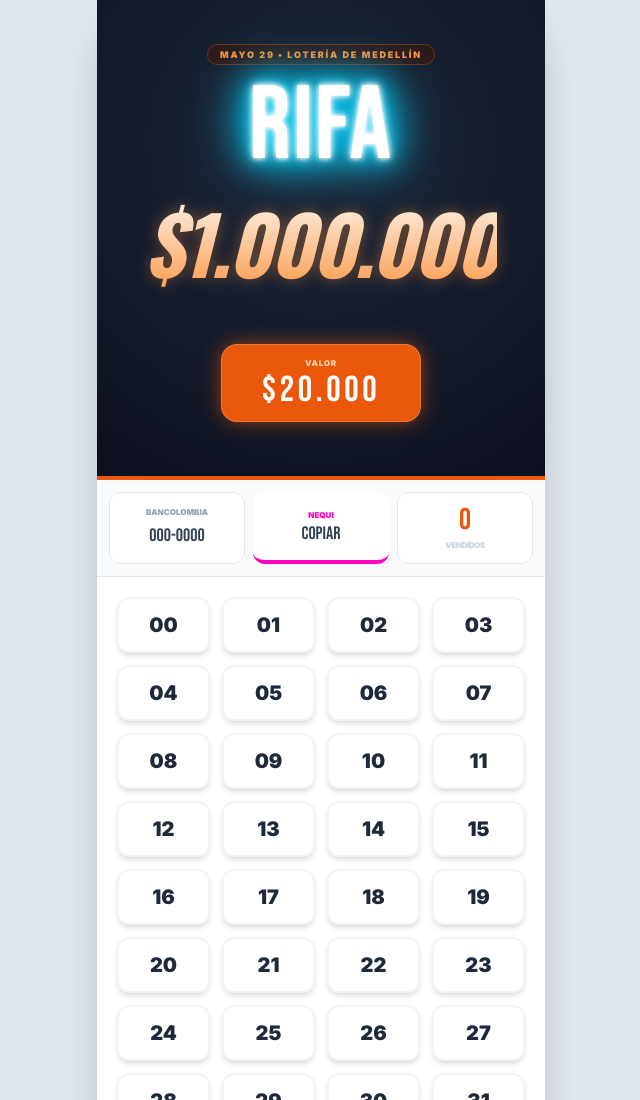
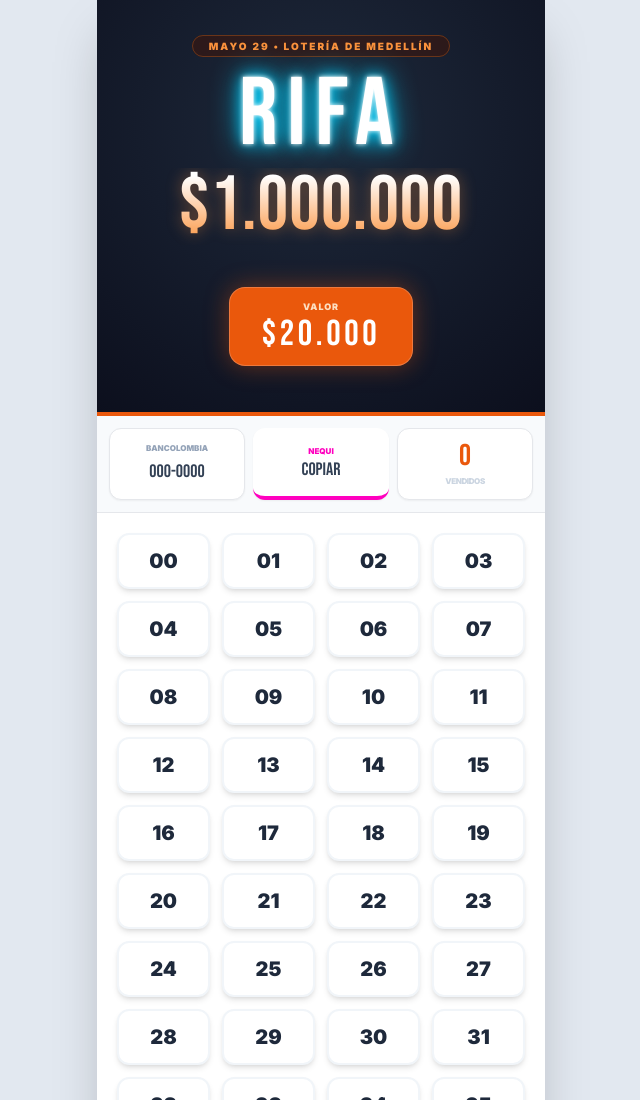
Before and after one commit to diearalvz/Rifa, a plain HTML site: page index.html in a window 1280 px wide. Shown: the top 1100 px of the page, without its empty margins (319-959 px from the left). Drawn offline with nearby package versions, Linux system fonts and the light colour scheme; no server answers.

Commit message:
Update index.html

```diff
--- a/index.html
+++ b/index.html
@@ -153,24 +153,21 @@
 
         body { font-family: 'Inter', sans-serif; overflow-x: hidden; }
         .font-title { font-family: 'Bebas Neue', cursive; }
-        .font-prize { font-family: 'Oswald', sans-serif; }
+        .font-prize { font-family: 'Bebas Neue', cursive; }
 
-        /* NEÓN AZUL REFORZADO */
+        /* NEÓN AZUL */
         .neon-rifa {
             font-family: 'Bebas Neue', cursive;
-            font-size: clamp(4rem, 18vw, 6.5rem);
+            font-size: clamp(3.5rem, 16vw, 6rem);
             color: #fff;
             text-transform: uppercase;
             letter-spacing: 2px;
             display: inline-block;
-            line-height: 0.9;
+            line-height: 1;
             text-shadow:
                 0 0 5px #fff,
-                0 0 10px #fff,
-                0 0 20px #00d2ff,
-                0 0 40px #00d2ff,
-                0 0 60px #00d2ff;
-            filter: drop-shadow(0 0 10px rgba(0, 210, 255, 0.4));
+                0 0 15px #00d2ff,
+                0 0 30px #00d2ff;
         }
 
         .header-rifa {
@@ -178,22 +175,34 @@
             background-image: radial-gradient(circle at 50% 30%, #1e293b 0%, #0c0f1d 100%);
         }
 
-        /* AJUSTE PARA QUE EL MONTO NO SE CORTE */
+        /* AJUSTE PARA EL PREMIO (SIN CURSIVA) */
+        .prize-container {
+            display: flex;
+            align-items: center;
+            justify-content: center;
+            width: 100%;
+            padding: 0 15px;
+            overflow: hidden;
+        }
+
         .prize-glow {
-            font-size: clamp(2.2rem, 13vw, 5rem); /* Reducido el tamaño mínimo para pantallas muy pequeñas */
-            font-weight: 900;
-            background: linear-gradient(180deg, #fff 0%, #fb923c 100%);
+            font-size: min(14vw, 4.8rem);
+            font-weight: normal; /* Bebas ya es gruesa */
+            font-family: 'Bebas Neue', cursive;
+            background: linear-gradient(180deg, #fff 10%, #fb923c 100%);
             -webkit-background-clip: text;
             -webkit-text-fill-color: transparent;
             filter: drop-shadow(0 0 8px rgba(251, 146, 60, 0.4));
             white-space: nowrap;
-            letter-spacing: -2px; /* Espaciado más apretado para que quepa */
-            display: inline-block;
+            letter-spacing: 1px;
+            line-height: 1;
+            margin: 0;
+            font-style: normal; /* Eliminada la cursiva */
         }
 
         .valor-cupo-tag {
             background: #ea580c;
-            box-shadow: 0 0 20px rgba(234, 88, 12, 0.6);
+            box-shadow: 0 0 25px rgba(234, 88, 12, 0.4);
             transform: translateY(10px);
         }
     </style>
@@ -203,44 +212,44 @@
     <div class="max-w-md mx-auto bg-white min-h-screen shadow-2xl flex flex-col overflow-x-hidden">
 
         <!-- HEADER -->
-        <div class="header-rifa pt-10 pb-16 text-center border-b-4 border-orange-600 relative">
+        <div class="header-rifa pt-8 pb-14 text-center border-b-4 border-orange-600 relative">
 
-            <div class="mb-4">
-                <span class="bg-orange-950/50 border border-orange-500/30 text-orange-400 text-[9px] font-black px-3 py-1 rounded-full tracking-[0.2em] uppercase">
+            <div class="mb-3">
+                <span class="bg-orange-950/50 border border-orange-500/30 text-orange-400 text-[10px] font-black px-4 py-1 rounded-full tracking-[0.2em] uppercase">
                     MAYO 29 • LOTERÍA DE MEDELLÍN
                 </span>
             </div>
 
             <!-- RIFA NEÓN -->
-            <div class="mb-2">
-                <h1 class="neon-rifa">RIFA</h1>
+            <div class="mb-1">
+                <h1 class="neon-rifa tracking-widest">RIFA</h1>
             </div>
 
-            <!-- PREMIO - AJUSTADO PARA NO CORTARSE -->
-            <div class="w-full overflow-hidden px-2 mb-8">
-                <p class="font-prize prize-glow uppercase italic">
+            <!-- PREMIO -->
+            <div class="prize-container mb-8">
+                <p class="prize-glow">
                     $1.000.000
                 </p>
             </div>
 
             <!-- VALOR CUPO -->
-            <div class="inline-flex flex-col valor-cupo-tag px-10 py-3 rounded-2xl border border-white/20">
-                <span class="text-[8px] font-black text-orange-100 uppercase tracking-widest mb-1 opacity-80">VALOR</span>
+            <div class="inline-flex flex-col valor-cupo-tag px-8 py-3 rounded-2xl border border-white/20">
+                <span class="text-[9px] font-black text-orange-100 uppercase tracking-widest mb-1 opacity-90">VALOR</span>
                 <span class="font-title text-4xl text-white tracking-widest leading-none">$20.000</span>
             </div>
         </div>
 
         <!-- ACCESOS RÁPIDOS -->
         <div class="grid grid-cols-3 gap-2 p-3 bg-slate-50 border-b">
-            <div onclick="copiarTexto('000-0000', 'bc-lbl')" class="bg-white p-3 rounded-xl border flex flex-col items-center justify-center cursor-pointer active:scale-95 transition-all">
+            <div onclick="copiarTexto('000-0000', 'bc-lbl')" class="bg-white p-3 rounded-xl border flex flex-col items-center justify-center cursor-pointer active:scale-95 transition-all shadow-sm">
                 <span id="bc-lbl" class="text-[8px] font-black text-slate-400 uppercase mb-1">BANCOLOMBIA</span>
                 <span class="font-title text-lg text-slate-700">000-0000</span>
             </div>
-            <div onclick="copiarTexto('300 000 0000', 'nq-lbl')" class="bg-white p-3 rounded-xl border-b-4 border-b-[#FF00BF] flex flex-col items-center justify-center cursor-pointer active:scale-95 transition-all text-center">
+            <div onclick="copiarTexto('300 000 0000', 'nq-lbl')" class="bg-white p-3 rounded-xl border-b-4 border-b-[#FF00BF] flex flex-col items-center justify-center cursor-pointer active:scale-95 transition-all text-center shadow-sm">
                 <span id="nq-lbl" class="text-[8px] font-black text-[#FF00BF] uppercase mb-1">NEQUI</span>
                 <span class="font-title text-lg text-slate-700 leading-none">COPIAR</span>
             </div>
-            <div class="bg-white p-3 rounded-xl border flex flex-col items-center justify-center">
+            <div class="bg-white p-3 rounded-xl border flex flex-col items-center justify-center shadow-sm">
                 <span id="vendidos-count" class="font-title text-3xl text-orange-600 leading-none">0</span>
                 <span class="text-[8px] font-bold text-slate-300 uppercase tracking-tighter mt-1">VENDIDOS</span>
             </div>
```
